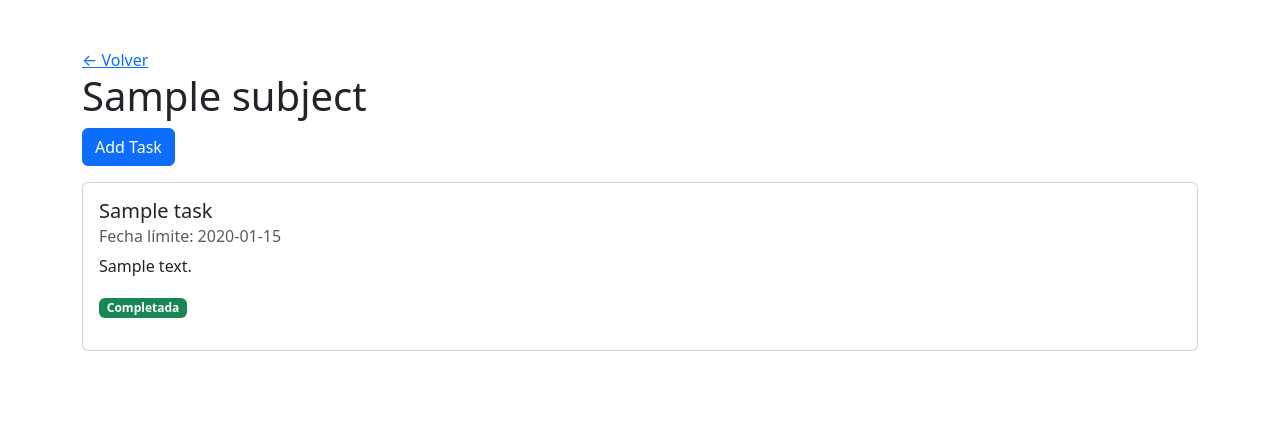
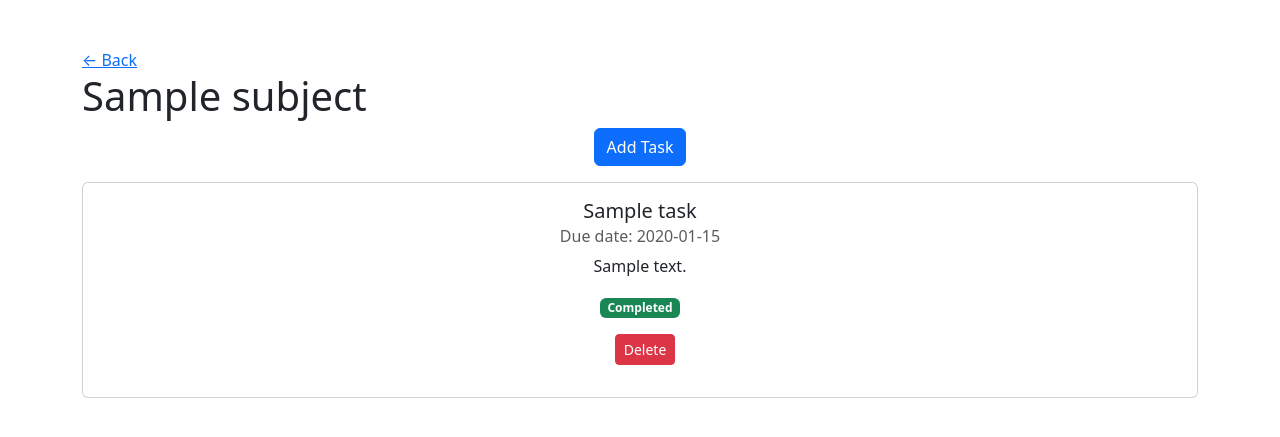
Before and after one commit to JorgeAndres-GitHub/CS50x-Final-Project, a Flask app: page /assignments/1 in a window 1280 px wide. Shown: the part 56-493 px from the top of the page. Run offline with Flask 3, Linux system fonts and the light colour scheme; the visitor is signed in with stand-in values (Sample User, id 1); tables that the repository leaves empty hold one stand-in row (values such as "Sample post").

Commit message:
Adding improvements

```diff
--- a/app.py
+++ b/app.py
@@ -177,3 +177,23 @@ def complete_task(task_id):
         return f"Database error: {e}", 500
 
     return redirect(url_for("assignments", subject_id=task.subject_id))
+
+
+@app.route("/tasks/<int:task_id>/delete", methods=["POST"])
+@login_required
+def delete_task(task_id):
+    user_id = session["user_id"]
+
+    task = Task.query.filter_by(id=task_id, user_id=user_id).first()
+    if not task:
+        return "Task not found", 404
+
+    subject_id = task.subject_id
+    try:
+        db.session.delete(task)
+        db.session.commit()
+    except Exception as e:
+        db.session.rollback()
+        return f"Database error: {e}", 500
+
+    return redirect(url_for("assignments", subject_id=subject_id))
--- a/static/styles.css
+++ b/static/styles.css
@@ -0,0 +1,34 @@
+
+/* Card hover animation: lift + subtle scale */
+.card {
+	transition: transform 200ms cubic-bezier(.2,.8,.2,1), box-shadow 200ms cubic-bezier(.2,.8,.2,1);
+	will-change: transform, box-shadow;
+	cursor: default; /* change to pointer if cards are clickable */
+}
+
+.card:hover {
+	transform: translateY(-8px) scale(1.02);
+	box-shadow: 0 12px 28px rgba(0, 0, 0, 0.12);
+}
+
+.card:active {
+	transform: translateY(-4px) scale(1.01);
+}
+
+/* Improve keyboard accessibility */
+.card:focus-within,
+.card:focus {
+	outline: 2px solid rgba(13,110,253,0.25);
+	outline-offset: 2px;
+}
+
+/* Respect users who prefer reduced motion */
+@media (prefers-reduced-motion: reduce) {
+	.card,
+	.card:hover,
+	.card:active {
+		transition: none !important;
+		transform: none !important;
+		box-shadow: none !important;
+	}
+}
--- a/templates/assignments.html
+++ b/templates/assignments.html
@@ -1,14 +1,17 @@
 {% extends "layout.html" %}
 
-{% block title %}{{ subject.name }} - Tareas{% endblock %}
+{% block title %}{{ subject.name }} - Tasks{% endblock %}
 
 {% block main %}
-    <a href="/" class="back-link">← Volver</a>
+    <a href="/" class="back-link">← Back</a>
     <h1>{{ subject.name }}</h1>
 
-    <button class="btn btn-primary mb-3" id="toggleButton" onclick="toggleForm()">
-        Add Task
-    </button>
+    <div class="text-center">
+        <button class="btn btn-primary mb-3" id="toggleButton" onclick="toggleForm()">
+            Add Task
+        </button>
+    </div>
+
     <form action="/tasks" method="post" id="taskForm" style="display: none;">
         <div class="input-group mb-3">
             <input
@@ -45,23 +48,29 @@
         {% if tasks %}
             {% for task in tasks %}
                 <div class="card mb-3">
-                    <div class="card-body">
+                    <div class="card-body text-center">
                         <h5 class="card-title">{{ task.title }}</h5>
                         <h6 class="card-subtitle mb-2 text-muted">
                             {% if task.due_date %}
-                                Fecha límite: {{ task.due_date }}
+                                Due date: {{ task.due_date }}
                             {% else %}
-                                Sin fecha límite
+                                No due date
                             {% endif %}
                         </h6>
                         <p class="card-text">{{ task.description }}</p>
                         <p class="mt-2">
                             {% if task.completed %}
-                                <span class="badge bg-success">Completada</span>
+                                <span class="badge bg-success">Completed</span>
+                                <form action="{{ url_for('delete_task', task_id=task.id) }}" method="post" style="display:inline; margin-left:10px;" onsubmit="return confirm('Are you sure you want to delete this task?');">
+                                    <button type="submit" class="btn btn-sm btn-danger">Delete</button>
+                                </form>
                             {% else %}
-                                <span class="badge bg-secondary">Pendiente</span>
+                                <span class="badge bg-secondary">Pending</span>
                                 <form action="{{ url_for('complete_task', task_id=task.id) }}" method="post" style="display:inline; margin-left:10px;">
-                                    <button type="submit" class="btn btn-sm btn-success">Marcar como completada</button>
+                                    <button type="submit" class="btn btn-sm btn-success">Mark as completed</button>
+                                </form>
+                                <form action="{{ url_for('delete_task', task_id=task.id) }}" method="post" style="display:inline; margin-left:10px;" onsubmit="return confirm('Are you sure you want to delete this task?');">
+                                    <button type="submit" class="btn btn-sm btn-danger">Delete</button>
                                 </form>
                             {% endif %}
                         </p>
@@ -70,7 +79,7 @@
             {% endfor %}
         {% else %}
             <div class="no-tasks">
-                <p>No hay tareas para esta materia.</p>
+                <p>There are no tasks for this subject.</p>
             </div>
         {% endif %}
     </div>
```
Also changed, not shown: templates/index.html (+13 -9 lines).
